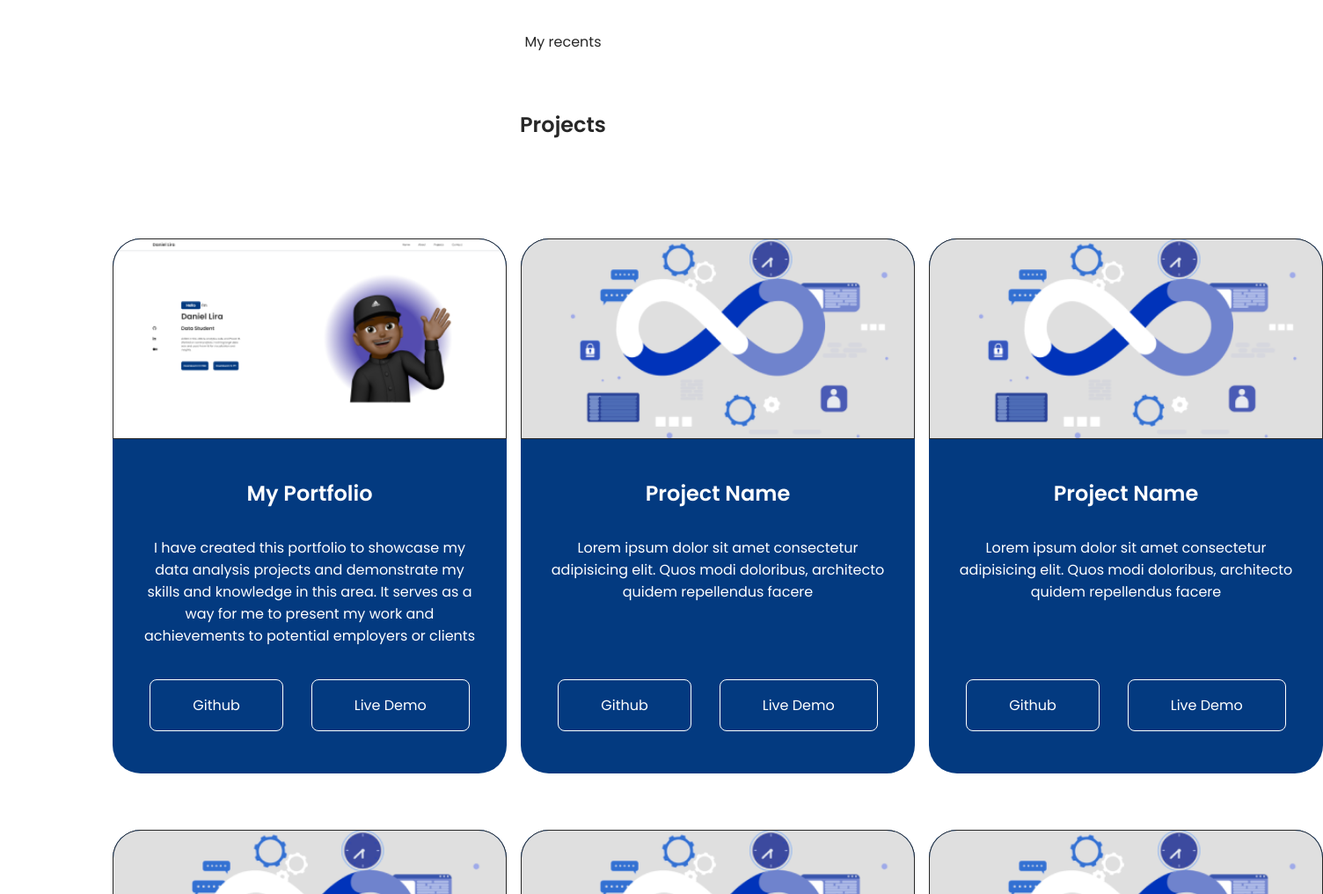
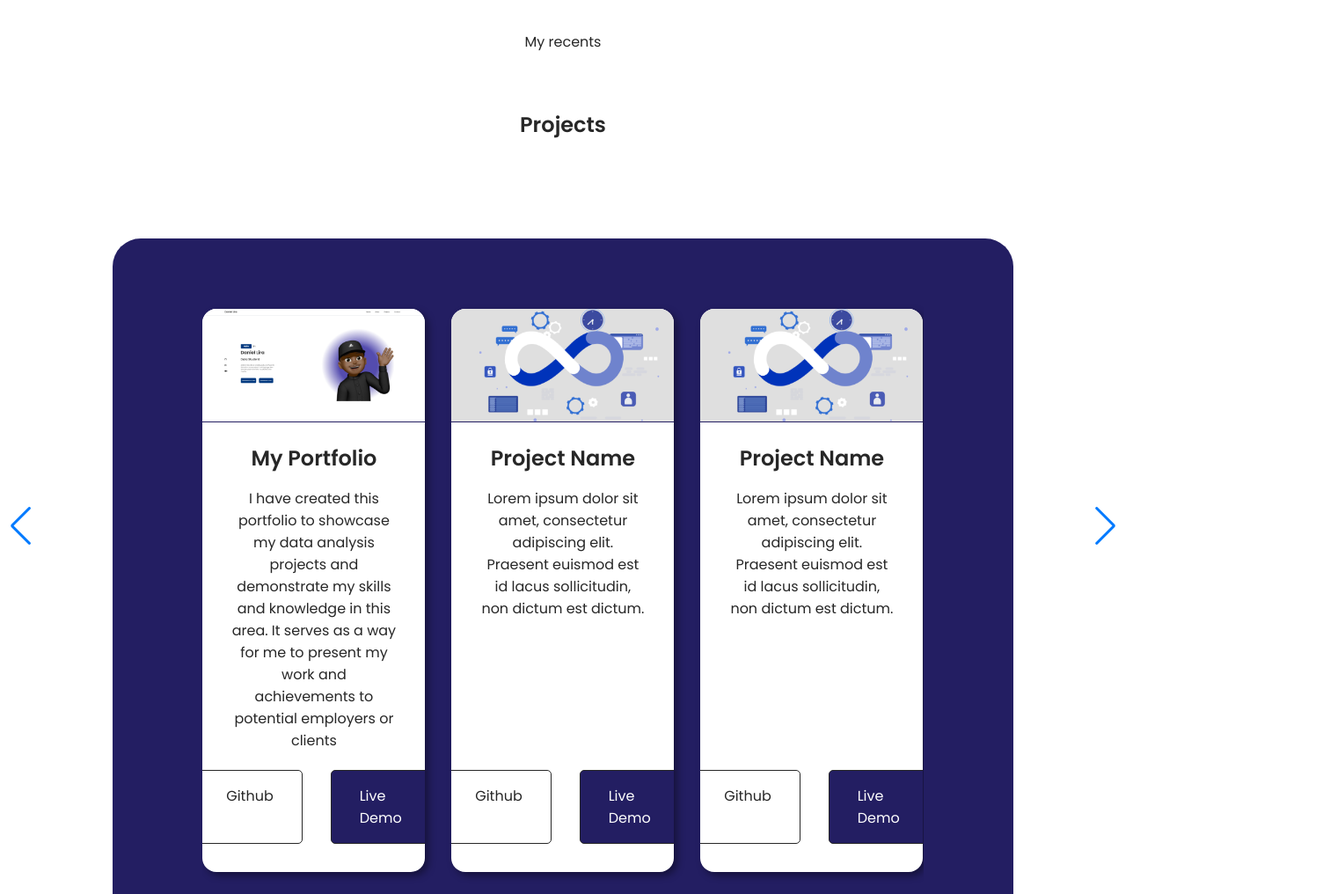
Before and after one commit to 1Danielsz/DataPorfolio, a plain HTML site: page index.html in a window 1280 px wide. Shown: the part 1784-2800 px from the top of the page at 88% size, 1504 px wide, since content can reach past the window. Drawn offline with nearby package versions, Linux system fonts and the light colour scheme.

Commit message:
Added some Javascript

```diff
--- a/index.html
+++ b/index.html
@@ -4,10 +4,23 @@
     <meta charset="UTF-8">
     <meta http-equiv="X-UA-Compatible" content="IE=edge">
     <meta name="viewport" content="width=device-width, initial-scale=1.0">
+
     <title>Data Portfolio</title>
+
+    <!-- Link Swiper's CSS -->
+    <link rel="stylesheet" href="https://unpkg.com/swiper/swiper-bundle.min.css"/>
+
+    <!-- Fontawesome CDN Link -->
+    <link rel="stylesheet" href="https://cdnjs.cloudflare.com/ajax/libs/font-awesome/6.0.0-beta3/css/all.min.css"/>
+
     <link rel="shortcut icon" href="assets/Tab Img.jpg" type="image/x-icon">
+
     <link rel="stylesheet" href="style.css">
+
     <script src="https://kit.fontawesome.com/078f18442c.js" crossorigin="anonymous"></script>
+
+
+
 
 </head>
 <body>
@@ -93,96 +106,169 @@
 
         </div>
 
-        <div class="project-content">
+        <div class="projects-content">
 
-            <div class="project-content-card">
+            <div class="swiper mySwiper container">
+
+                <div class="swiper-wrapper content">
+
+                    <div class="swiper-slide card">
+
+                        <div class="project-card-content">
 
                             <img src="assets/Project Portfolio.png" alt="Project Image">
                             <h2>My Portfolio</h2>
-                <p>I  have created this portfolio to showcase my data analysis projects and demonstrate my skills and knowledge in this area. It serves as a way for me to present my work and achievements to potential employers or clients
-                </p>
-                <div class="project-content-card-btn">
-
-                    <a href="https://github.com/1Danielsz/DataPorfolio" target="_blank">Github</a>
-                    <a href="https://venebre.com/" target="_blank">Live Demo</a>
+                            <p>I have created this portfolio to showcase my data analysis projects and demonstrate my skills and knowledge in this area. It serves as a way for me to present my work and achievements to potential employers or clients</p>
+                            <div class="card-btn">
+                                <a href="https://github.com/1Danielsz" target="_blank">Github</a>
+                                <a href="">Live Demo</a>
+                            </div>
 
                         </div>
 
                     </div>
 
-            <div class="project-content-card">
+                    <div class="swiper-slide card">
+
+                        <div class="project-card-content">
 
                             <img src="assets/Project img.png" alt="Project Image">
                             <h2>Project Name</h2>
-                <p>Lorem ipsum dolor sit amet consectetur adipisicing elit. Quos modi doloribus, architecto quidem repellendus facere</p>
-                <div class="project-content-card-btn">
-
-                    <a href="">Github</a>
+                            <p>Lorem ipsum dolor sit amet, consectetur adipiscing elit. Praesent euismod est id lacus sollicitudin, non dictum est dictum.</p>
+                            <div class="card-btn">
+                                <a href="https://github.com/1Danielsz" target="_blank">Github</a>
                                 <a href="">Live Demo</a>
+                            </div>
 
                         </div>
 
                     </div>
 
-            <div class="project-content-card">
+                    <div class="swiper-slide card">
+
+                        <div class="project-card-content">
 
                             <img src="assets/Project img.png" alt="Project Image">
                             <h2>Project Name</h2>
-                <p>Lorem ipsum dolor sit amet consectetur adipisicing elit. Quos modi doloribus, architecto quidem repellendus facere</p>
-                <div class="project-content-card-btn">
-
-                    <a href="">Github</a>
+                            <p>Lorem ipsum dolor sit amet, consectetur adipiscing elit. Praesent euismod est id lacus sollicitudin, non dictum est dictum.</p>
+                            <div class="card-btn">
+                                <a href="https://github.com/1Danielsz" target="_blank">Github</a>
                                 <a href="">Live Demo</a>
+                            </div>
 
                         </div>
 
                     </div>
 
-            <div class="project-content-card">
+                    <div class="swiper-slide card">
+
+                        <div class="project-card-content">
 
                             <img src="assets/Project img.png" alt="Project Image">
                             <h2>Project Name</h2>
-                <p>Lorem ipsum dolor sit amet consectetur adipisicing elit. Quos modi doloribus, architecto quidem repellendus facere</p>
-                <div class="project-content-card-btn">
-
-                    <a href="">Github</a>
+                            <p>Lorem ipsum dolor sit amet, consectetur adipiscing elit. Praesent euismod est id lacus sollicitudin, non dictum est dictum.</p>
+                            <div class="card-btn">
+                                <a href="https://github.com/1Danielsz" target="_blank">Github</a>
                                 <a href="">Live Demo</a>
+                            </div>
 
                         </div>
 
                     </div>
 
-            <div class="project-content-card">
+                    <div class="swiper-slide card">
+
+                        <div class="project-card-content">
 
                             <img src="assets/Project img.png" alt="Project Image">
                             <h2>Project Name</h2>
-                <p>Lorem ipsum dolor sit amet consectetur adipisicing elit. Quos modi doloribus, architecto quidem repellendus facere</p>
-                <div class="project-content-card-btn">
-
-                    <a href="">Github</a>
+                            <p>Lorem ipsum dolor sit amet, consectetur adipiscing elit. Praesent euismod est id lacus sollicitudin, non dictum est dictum.</p>
+                            <div class="card-btn">
+                                <a href="https://github.com/1Danielsz" target="_blank">Github</a>
                                 <a href="">Live Demo</a>
+                            </div>
 
                         </div>
 
                     </div>
 
-            <div class="project-content-card">
+                    <div class="swiper-slide card">
+
+                        <div class="project-card-content">
 
                             <img src="assets/Project img.png" alt="Project Image">
                             <h2>Project Name</h2>
-                <p>Lorem ipsum dolor sit amet consectetur adipisicing elit. Quos modi doloribus, architecto quidem repellendus facere
+                            <p>Lorem ipsum dolor sit amet, consectetur adipiscing elit. Praesent euismod est id lacus sollicitudin, non dictum est dictum.</p>
+                            <div class="card-btn">
+                                <a href="https://github.com/1Danielsz" target="_blank">Github</a>
+                                <a href="">Live Demo</a>
+                            </div>
 
-                </p>
-                <div class="project-content-card-btn">
+                        </div>
 
-                    <a href="">Github</a>
+                    </div>
+
+                    <div class="swiper-slide card">
+
+                        <div class="project-card-content">
+
+                            <img src="assets/Project img.png" alt="Project Image">
+                            <h2>Project Name</h2>
+                            <p>Lorem ipsum dolor sit amet, consectetur adipiscing elit. Praesent euismod est id lacus sollicitudin, non dictum est dictum.</p>
+                            <div class="card-btn">
+                                <a href="https://github.com/1Danielsz" target="_blank">Github</a>
                                 <a href="">Live Demo</a>
+                            </div>
+
+                        </div>
+
+                    </div>
+
+                    <div class="swiper-slide card">
+
+                        <div class="project-card-content">
+
+                            <img src="assets/Project img.png" alt="Project Image">
+                            <h2>Project Name</h2>
+                            <p>Lorem ipsum dolor sit amet, consectetur adipiscing elit. Praesent euismod est id lacus sollicitudin, non dictum est dictum.</p>
+                            <div class="card-btn">
+                                <a href="https://github.com/1Danielsz" target="_blank">Github</a>
+                                <a href="">Live Demo</a>
+                            </div>
+
+                        </div>
+
+                    </div>
+
+                    <div class="swiper-slide card">
+
+                        <div class="project-card-content">
+
+                            <img src="assets/Project img.png" alt="Project Image">
+                            <h2>Project Name</h2>
+                            <p>Lorem ipsum dolor sit amet, consectetur adipiscing elit. Praesent euismod est id lacus sollicitudin, non dictum est dictum.</p>
+                            <div class="card-btn">
+                                <a href="https://github.com/1Danielsz" target="_blank">Github</a>
+                                <a href="">Live Demo</a>
+                            </div>
 
                         </div>
 
                     </div>
 
                 </div>
+
+            </div>
+
+            <div class="swiper-button-next"></div>
+            <div class="swiper-button-prev"></div>
+            <div class="swiper-pagination"></div>
+
+        </div>
+
+
+
+
 
     </section>
 
@@ -235,6 +321,12 @@
 
 
     <!-------  JS File  -->
+
+      <!-- Swiper JS -->
+    <script src="https://unpkg.com/swiper/swiper-bundle.min.js"></script>
+
+
+
     <script src="script.js"></script>
 
 </body>
--- a/script.js
+++ b/script.js
@@ -0,0 +1,26 @@
+var mySwiper = new Swiper('.mySwiper', {
+    slidesPerView: 3,
+    spaceBetween: 30,
+    loop: true,
+    slidesPerGroup: 3,
+    navigation: {
+      nextEl: '.swiper-button-next',
+      prevEl: '.swiper-button-prev',
+    },
+    pagination: {
+      el: '.swiper-pagination',
+      type: 'bullets',
+      clickable: true,
+    },
+    speed: 1000,
+  });
+
+
+
+  /*
+
+
+
+
+
+  */
--- a/style.css
+++ b/style.css
@@ -16,6 +16,7 @@
     --text-color : #272727;
     --primary-color : #033a80;
     --grey-color : rgba(255,255,255,0.25);
+    --card-color : rgb(255, 255, 255);
 
     --h1-font : 3.2rem;
     --logo-font : 1.7rem;
@@ -60,7 +61,7 @@ header {
     top: 0;
     left: 0;
     right: 0;
-    z-index: 1;
+    z-index: 100;
     display: flex;
     align-items: center;
     justify-content: space-between;
@@ -206,9 +207,13 @@ header {
 }
 
 .projects {
+    display: flex;
+    flex-direction: column;
     position: relative;
     width: 100%;
     min-height: 100vh;
+    align-items: center;
+
 }
 
 .projects .projects-header {
@@ -227,66 +232,6 @@ header {
     font-size: var(--h2-font);
 }
 
-.projects .project-content {
-    display: grid;
-    grid-template-columns: 1fr 1fr 1fr;
-    grid-template-rows: auto;
-    gap: 16px;
-    justify-items: center;
-    margin-top: 2rem;
-}
-
-.project-content-card {
-    position: relative;
-    background-color: var(--primary-color);
-    width: 28rem;
-    height: 38rem;
-    display: flex;
-    flex-direction: column;
-    align-items: center;
-    padding: 2rem;
-    border-radius: 2rem;
-    color: var(--bg-color);
-    text-align: center;
-    margin-top: 3rem;
-
-}
-
-.project-content-card img{
-    top: 0;
-    position: absolute;
-    width: 100%;
-    margin-bottom: 2rem;
-    border-radius: 2rem 2rem 0 0;
-    border: 1px solid var(--text-color);
-}
-
-.project-content-card h2{
-    margin-bottom: 2rem;
-    margin-top: 15rem;
-}
-
-.project-content-card p{
-    margin-bottom: 2rem;
-    font-size: var(--p-font);
-    font-weight: 400;
-}
-
-.project-content-card-btn {
-    position: absolute;
-    bottom: 3rem;
-    display: flex;
-    gap: 2rem;
-}
-
-.project-content-card-btn a {
-    background-color: transparent;
-    padding: 1rem 3rem;
-    border: 1px solid var(--bg-color);
-    color: var(--bg-color);
-    border-radius: .5rem;
-    font-size: var(--p-font);
-}
 
 .contact {
     position: relative;
@@ -395,7 +340,108 @@ header {
     right: 2rem;
     background-color: #033a80;
     color: var(--bg-color);
-    padding: 2rem;
+    padding: 2rem 2.1rem;
     font-size: var(--h2-font);
     border-radius: 100%;
 }
+
+.projects-content {
+    width: 100%;
+    margin-top: 5rem;
+    background-color: var(--bg-dark);
+    border-radius: 2rem;
+}
+
+
+.swiper {
+    width: 80%;
+    height: 50rem;
+  }
+
+.swiper-wrapper {
+    display: flex;
+    align-items: center;
+}
+
+
+.swiper-pagination-bullet {
+    width: 1rem;
+    height: 1rem;
+}
+
+
+.swiper-button-next {
+    top: 55%;
+}
+
+.swiper-button-prev {
+    top: 55%;
+}
+
+.card {
+    width: 30rem;
+    height: 40rem;
+    background-color: var(--card-color);
+    box-shadow: 4px 4px 8px 0 rgba(0, 0, 0, 0.4);
+    border-radius: 1rem;
+    overflow: hidden;
+    display: flex;
+    flex-direction: column;
+    align-items: center;
+    justify-items: center;
+}
+
+.card img {
+    width: 100%;
+    object-fit: cover;
+    border-bottom: 1px solid var(--bg-dark);
+}
+
+.card h2 {
+    margin: 1rem 0;
+    text-align: center;
+    font-size: var(--h2-font);
+}
+
+.card p {
+    font-size: var(--p-font);
+    text-align: center;
+    margin: 0 2rem;
+}
+
+.card-btn {
+    position: absolute;
+    bottom: 2rem;
+    display: flex;
+    width: 100%;
+    position: absolute;
+    right: 0;
+    justify-content: center;
+    gap: 2rem;
+    margin-top: 5rem;
+}
+
+.card-btn a {
+    font-size: var(--p-font);
+    text-decoration: none;
+    color: var(--text-color);
+    padding: 1rem 2rem;
+    border: 1px solid var(--text-color);
+    border-radius: 5px;
+    transition: all 0.5s ease;
+}
+
+.card-btn a:hover {
+    background-color: var(--bg-dark);
+    color: white;
+}
+
+.card-btn :nth-child(2) {
+    background-color: var(--bg-dark);
+    color: var(--bg-color);
+}
+
+.card-btn :nth-child(2):hover {
+    background-color: var(--bg-color);
+    color: var(--bg-dark);
+}
```
Lines whose indentation alone changed are shown as unchanged.
